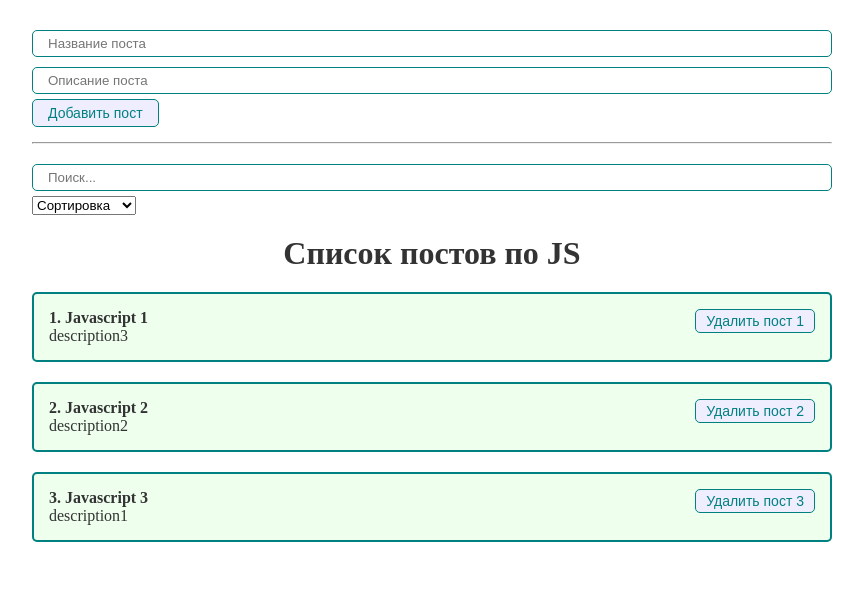
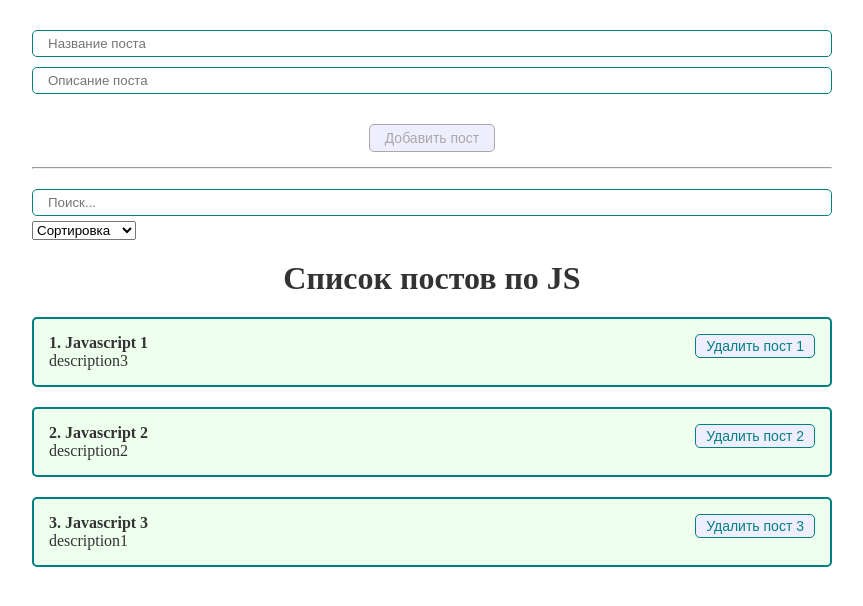
Before and after one commit to SergeyAsadchiy/react-start, a React (Create React App) app: page / in a window 1280 px wide. Shown: the top 606 px of the page, without its empty margins (208-1071 px from the left). Built offline with nearby package versions, Linux system fonts and the light colour scheme.

Commit message:
button disabled style

```diff
--- a/src/components/PostForm.jsx
+++ b/src/components/PostForm.jsx
@@ -21,7 +21,7 @@ const PostForm = ({create}) => {
   }
 
   return (
-    <form style={{marginTop: '25px'}} action="">
+    <form style={{marginTop: '25px', textAlign: 'center'}} >
       <MyInput
         type="text"
         placeholder="Название поста"
@@ -34,7 +34,11 @@ const PostForm = ({create}) => {
         value={post.body}
         onChange={e => setPost({...post, body: e.target.value})}
       />
-      <MyButton onClick={addNewPost}>
+      <MyButton
+        style={{marginTop: '25px'}}
+        disabled={!post.title || !post.body}
+        onClick={addNewPost}
+      >
         Добавить пост
       </MyButton>
     </form>
--- a/src/components/UI/button/MyButton.jsx
+++ b/src/components/UI/button/MyButton.jsx
@@ -2,8 +2,11 @@ import React from 'react';
 import classes from "./MyButton.module.css";
 
 const MyButton = ({children, ...props}) => {
+  const classesList = [classes.myBtn]
+  if (props.disabled) classesList.push(classes.myBtnDisabled)
+
   return (
-    <button {...props} className={classes.myBtn}>
+    <button {...props} className={classesList.join(' ')}>
       {children}
     </button>
   );
--- a/src/components/UI/button/MyButton.module.css
+++ b/src/components/UI/button/MyButton.module.css
@@ -6,3 +6,8 @@
     border: 1px solid teal;
     border-radius: 5px;
 }
+
+.myBtnDisabled {
+    color: darkgrey;
+    border-color: darkgray;
+}
```
